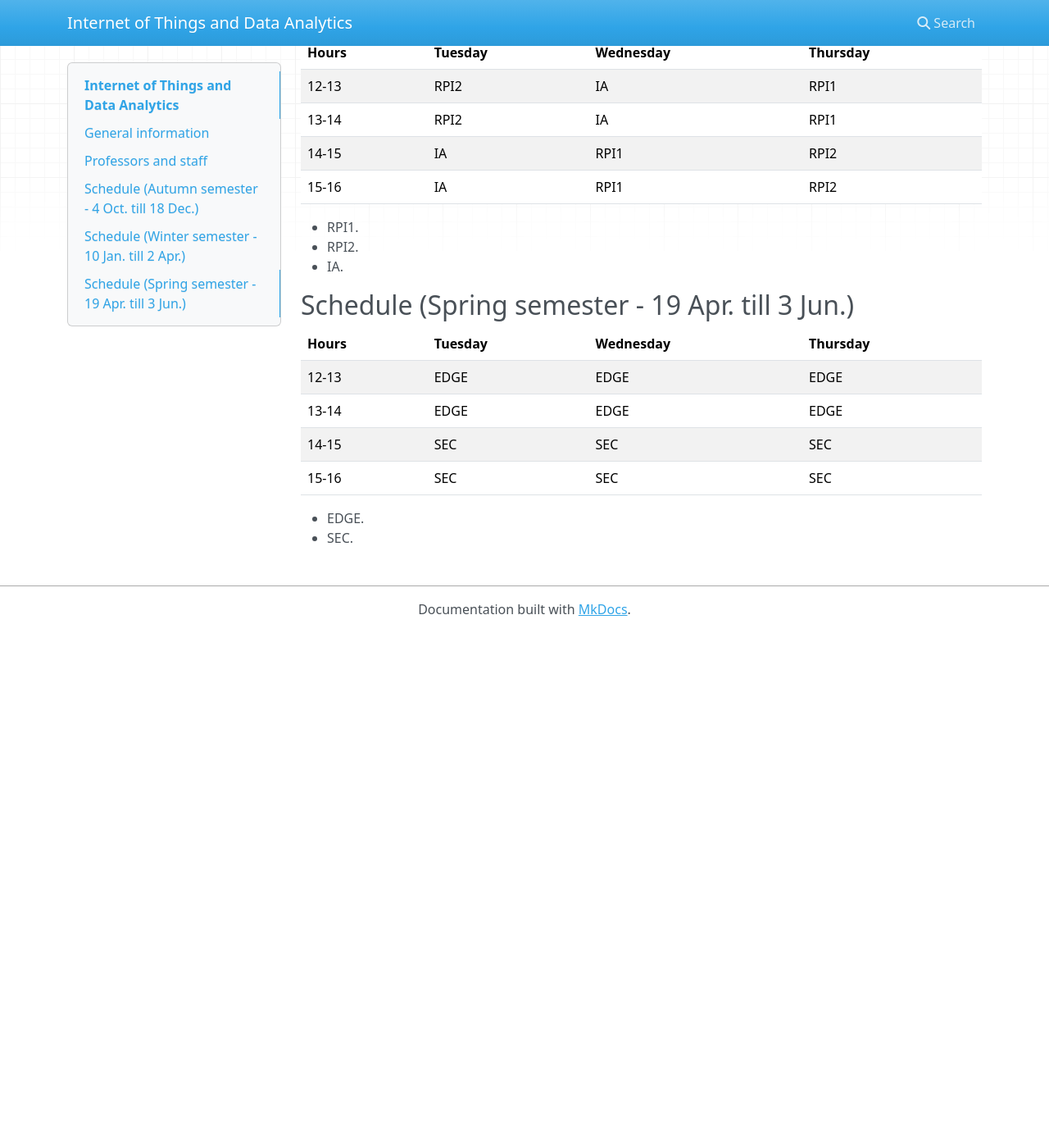
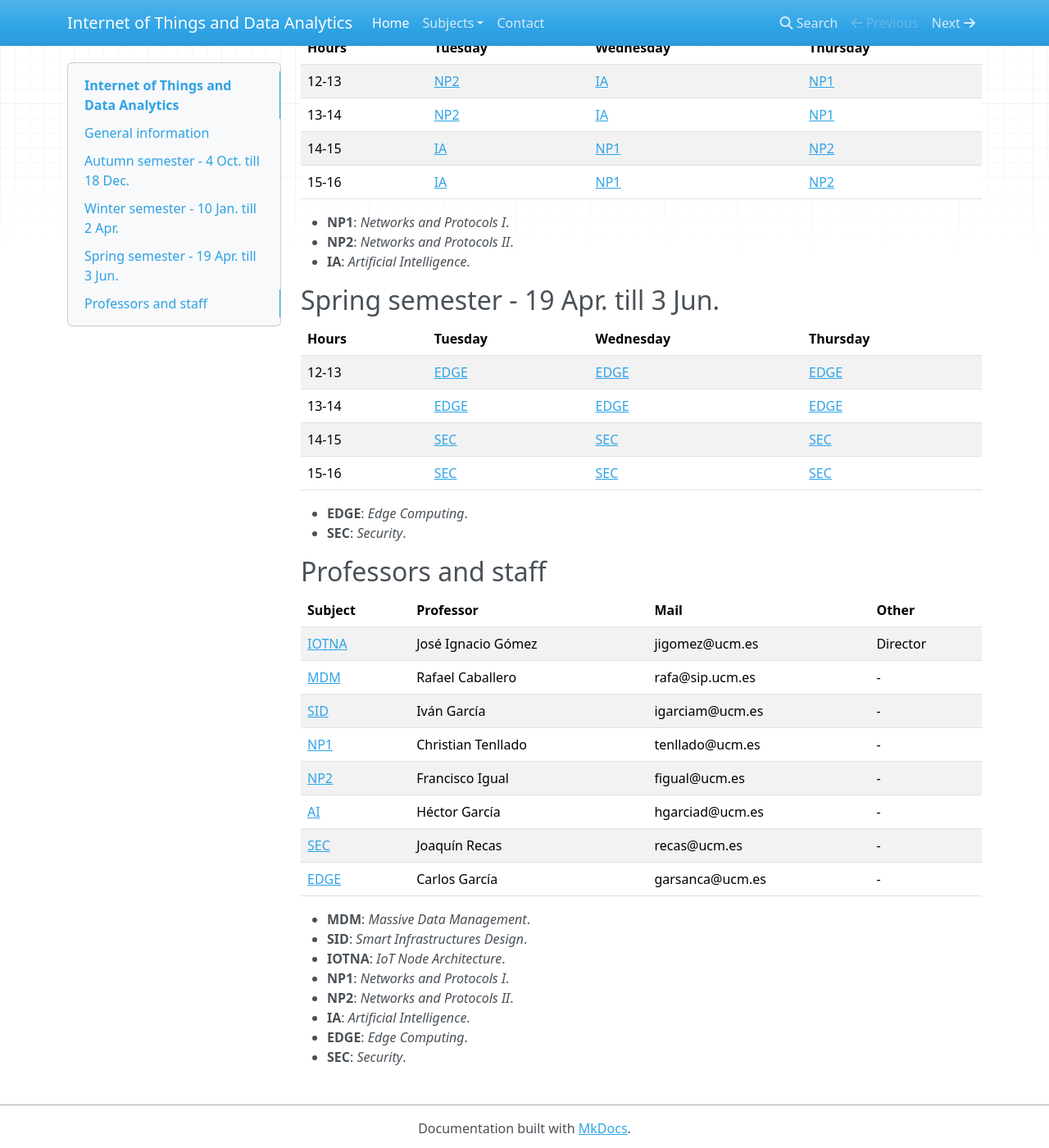
Before and after one commit to iot-da/iot-da.github.io, an MkDocs documentation site: the page built from docs/index.md, in a window 1280 px wide and 1400 px high, scrolled down 625 px. Shown: the whole window at 82% size. Built offline with MkDocs 1.6.1, drawn with Linux system fonts in a browser that asks for light colours; nearby versions of some CDN libraries; before the commit the page ends 1396 px from its top, so only the background shows below that; some of the changed text lies outside the part shown.

Commit message:
Advanced timetables and subjects

```diff
--- a/docs/index.md
+++ b/docs/index.md
@@ -2,44 +2,67 @@
 
 Welcome!
 
-## General information
+## **General information**
+
+General description here...
+
+## **Autumn semester** - 4 Oct. till 18 Dec.
+
+| Hours | Tuesday | Wednesday | Thursday |
+|-------|---------|-----------|----------|
+| 12-13 | [MDM](Subjects/MDM/index.md)     | [IOTNA](Subjects/IOTNA/index.md)     | [MDM](Subjects/MDM/index.md)      |
+| 13-14 | [MDM](Subjects/MDM/index.md)     | [IOTNA](Subjects/IOTNA/index.md)     | [MDM](Subjects/MDM/index.md)      |
+| 14-15 | [SID](Subjects/SID/index.md)     | [SID](Subjects/SID/index.md)       | [IOTNA](Subjects/IOTNA/index.md)    |
+| 15-16 | [SID](Subjects/SID/index.md)     | [SID](Subjects/SID/index.md)       | [IOTNA](Subjects/IOTNA/index.md)    |
+
+* **MDM**: *Massive Data Management*.
+* **SID**: *Smart Infrastructures Design*.
+* **IOTNA**: *IoT Node Architecture*.
+
+## **Winter semester** - 10 Jan. till 2 Apr.
+
+| Hours | Tuesday | Wednesday | Thursday |
+|-------|---------|-----------|----------|
+| 12-13 | [NP2](Subjects/NP2/index.md)     | [IA](Subjects/IA/index.md)        | [NP1](Subjects/NP1/index.md)      |
+| 13-14 | [NP2](Subjects/NP2/index.md)     | [IA](Subjects/IA/index.md)        | [NP1](Subjects/NP1/index.md)      |
+| 14-15 | [IA](Subjects/IA/index.md)      | [NP1](Subjects/NP1/index.md)       | [NP2](Subjects/NP2/index.md)      |
+| 15-16 | [IA](Subjects/IA/index.md)      | [NP1](Subjects/NP1/index.md)       | [NP2](Subjects/NP2/index.md)      |
+
+* **NP1**: *Networks and Protocols I*.
+* **NP2**: *Networks and Protocols II*.
+* **IA**: *Artificial Intelligence*.
+
+## **Spring semester** - 19 Apr. till 3 Jun.
+
+| Hours | Tuesday | Wednesday | Thursday |
+|-------|---------|-----------|----------|
+| 12-13 | [EDGE](Subjects/EDGE/index.md)    | [EDGE](Subjects/EDGE/index.md)      | [EDGE](Subjects/EDGE/index.md)     |
+| 13-14 | [EDGE](Subjects/EDGE/index.md)    | [EDGE](Subjects/EDGE/index.md)      | [EDGE](Subjects/EDGE/index.md)     |
+| 14-15 | [SEC](Subjects/SEC/index.md)     | [SEC](Subjects/SEC/index.md)       | [SEC](Subjects/SEC/index.md)      |
+| 15-16 | [SEC](Subjects/SEC/index.md)     | [SEC](Subjects/SEC/index.md)       | [SEC](Subjects/SEC/index.md)      |
+
+* **EDGE**: *Edge Computing*.
+* **SEC**: *Security*.
 
 ## Professors and staff
 
-## Schedule (Autumn semester - 4 Oct. till 18 Dec.)
+| Subject | Professor | Mail      | Other    |
+|---------|-----------|-----------|----------|
+| [IOTNA](Subjects/MDM/index.md)   | José Ignacio Gómez | jigomez@ucm.es  | Director     |
+| [MDM](Subjects/MDM/index.md)     | Rafael Caballero   | rafa@sip.ucm.es | -      |
+| [SID](Subjects/MDM/index.md)     | Iván García        | igarciam@ucm.es | -      |
+| [NP1](Subjects/MDM/index.md)     | Christian Tenllado | tenllado@ucm.es | -      |
+| [NP2](Subjects/MDM/index.md)     | Francisco Igual    | figual@ucm.es   | -      |
+| [AI](Subjects/MDM/index.md)      | Héctor García      | hgarciad@ucm.es | -      |
+| [SEC](Subjects/MDM/index.md)     | Joaquín Recas      | recas@ucm.es    | -      |
+| [EDGE](Subjects/MDM/index.md)    | Carlos García      | garsanca@ucm.es | -      |
 
-| Hours | Tuesday | Wednesday | Thursday |
-|-------|---------|-----------|----------|
-| 12-13 | TDM     | ANIOT     | TDM      |
-| 13-14 | TDM     | ANIOT     | TDM      |
-| 14-15 | DII     | DII       | ANIOT    |
-| 15-16 | DII     | DII       | ANIOT    |
 
-* TDM.
-* DII.
-* ANIOT.
-
-## Schedule (Winter semester - 10 Jan. till 2 Apr.)
-
-| Hours | Tuesday | Wednesday | Thursday |
-|-------|---------|-----------|----------|
-| 12-13 | RPI2    | IA        | RPI1     |
-| 13-14 | RPI2    | IA        | RPI1     |
-| 14-15 | IA      | RPI1      | RPI2     |
-| 15-16 | IA      | RPI1      | RPI2     |
-
-* RPI1.
-* RPI2.
-* IA.
-
-## Schedule (Spring semester - 19 Apr. till 3 Jun.)
-
-| Hours | Tuesday | Wednesday | Thursday |
-|-------|---------|-----------|----------|
-| 12-13 | EDGE    | EDGE      | EDGE     |
-| 13-14 | EDGE    | EDGE      | EDGE     |
-| 14-15 | SEC     | SEC       | SEC      |
-| 15-16 | SEC     | SEC       | SEC      |
-
-* EDGE.
-* SEC.
+* **MDM**: *Massive Data Management*.
+* **SID**: *Smart Infrastructures Design*.
+* **IOTNA**: *IoT Node Architecture*.
+* **NP1**: *Networks and Protocols I*.
+* **NP2**: *Networks and Protocols II*.
+* **IA**: *Artificial Intelligence*.
+* **EDGE**: *Edge Computing*.
+* **SEC**: *Security*.
--- a/mkdocs.yml
+++ b/mkdocs.yml
@@ -1 +1,14 @@
 site_name: Internet of Things and Data Analytics
+site_url: https://iot-da.github.io
+nav:
+        - Home: index.md
+        - Subjects:
+                - IOTNA: Subjects/IOTNA/index.md
+                - MDM: Subjects/MDM/index.md
+                - SID: Subjects/SID/index.md
+                - IA: Subjects/IA/index.md
+                - NP1: Subjects/NP1/index.md
+                - NP2: Subjects/NP2/index.md
+                - SEC: Subjects/SEC/index.md
+                - EDGE: Subjects/EDGE/index.md
+        - Contact: Contact/index.md
```
Also changed, not shown: docs/Contact/index.md (added, +5 -0 lines), docs/Subjects/EDGE/index.md (added, +1 -0 lines), docs/Subjects/IA/index.md (added, +1 -0 lines), docs/Subjects/IOTNA/index.md (added, +1 -0 lines), docs/Subjects/MDM/index.md (added, +1 -0 lines), docs/Subjects/NP1/index.md (added, +1 -0 lines), docs/Subjects/NP2/index.md (added, +1 -0 lines), docs/Subjects/SEC/index.md (added, +1 -0 lines), docs/Subjects/SID/index.md (added, +1 -0 lines), site/index.html, site/search/search_index.json, 1 other file.
